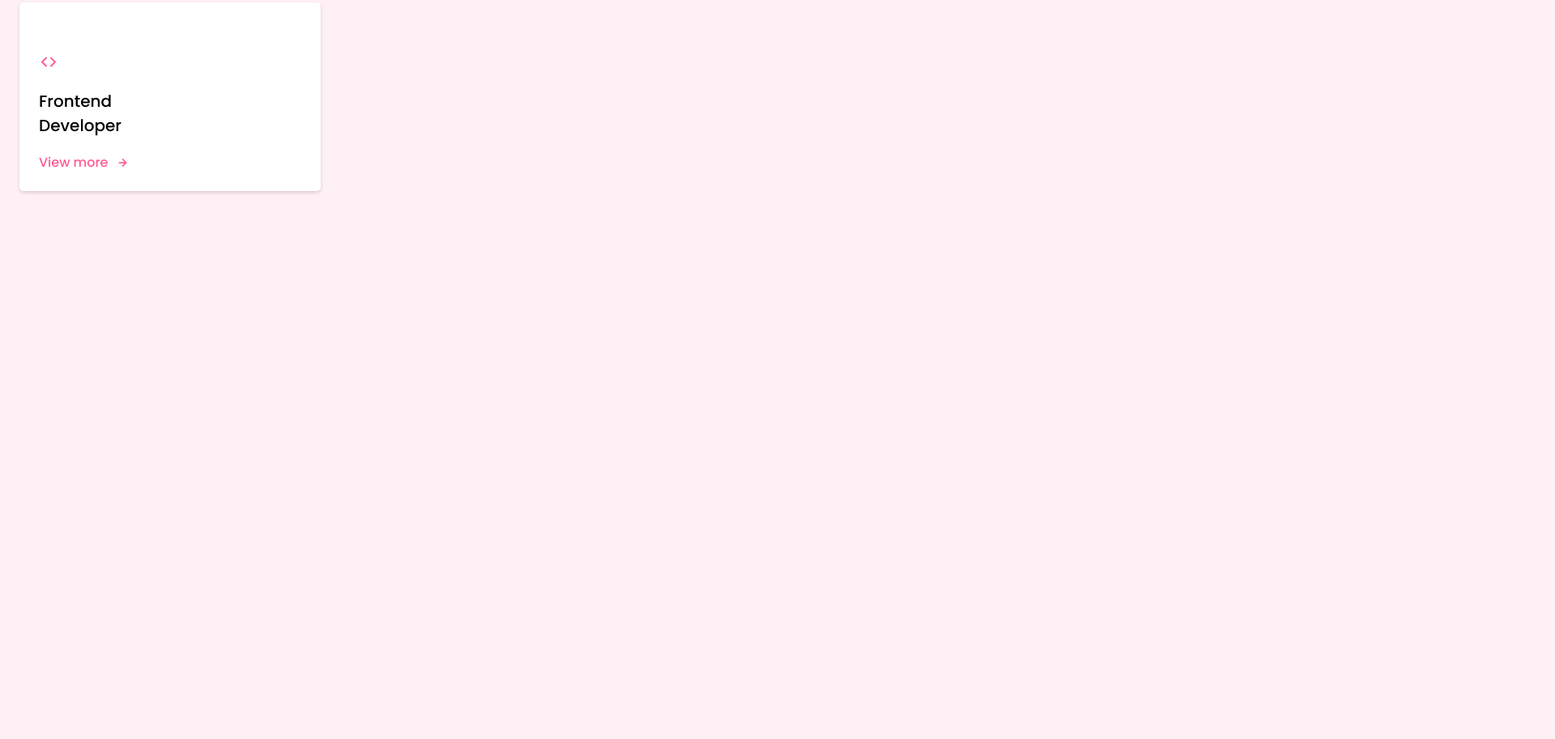
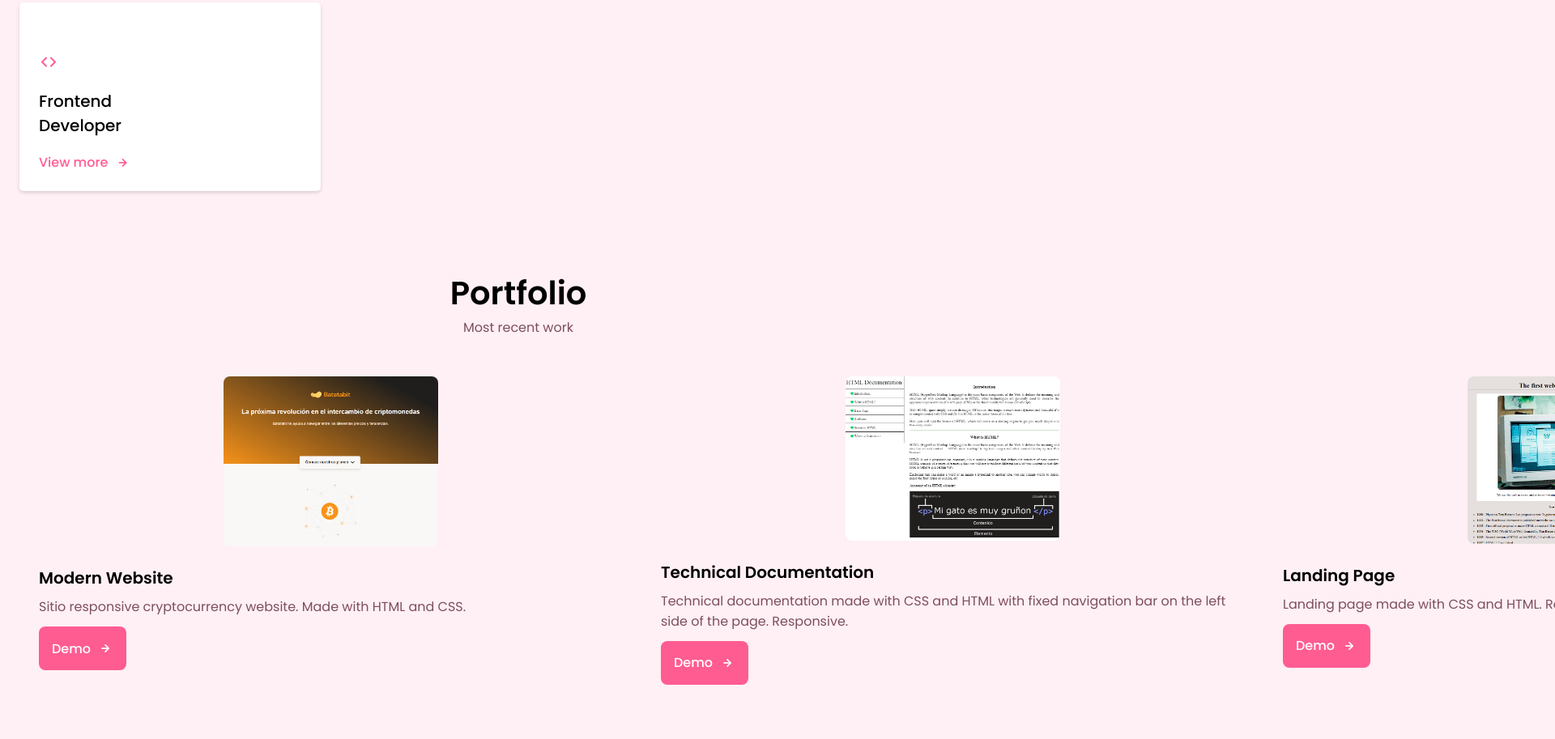
Before and after one commit to Leyva-Roldan/Responsive_Personal_Portfolio, a plain HTML site: page index.html in a window 1280 px wide. Shown: the part 3299-4212 px from the top of the page at 81% size, 1920 px wide, since content can reach past the window. Before the commit the page ends 3647 px from the top, so only its background shows below. Drawn offline with nearby package versions, Linux system fonts and the light colour scheme.

Commit message:
portfolio part 1

```diff
--- a/assets/css/style.css
+++ b/assets/css/style.css
@@ -608,9 +608,37 @@ img {
 }
 
 /* portfolio */
-
+.portfolio__container {
+    overflow: initial;
+}
+.portfolio__content {
+    padding: 0 1.5rem;
+}
+.portfolio__img {
+    width: 265px;
+    border-radius: .5rem;
+    justify-self: center;
+}
+.portfolio__title {
+    font-size: var(--h3-font-size);
+    margin-bottom: var(--mb-0-5);
+}
+.portfolio__description {
+    margin-bottom: var(--mb-0-75);
+}
+.portfolio__button:hover .button__icon {
+    transform: translateX(.25rem);
+}
 
 /* project in mind */
 
 
 /* testimonial */
+
+/* contact me */
+
+/* footer */
+
+/* scroll up */
+
+/* show scroll */
--- a/assets/js/main.js
+++ b/assets/js/main.js
@@ -94,6 +94,19 @@ modalCloses.forEach((modalClose) => {
 })
 
 /* portfolio swiper */
+let swiper = new swiper('.portfolio__container', {
+	cssMode: true,
+	navigation: {
+		nextEl: '.swiper-button-next',
+		prevEl: '.swiper-button-prev',
+	},
+	pagination: {
+		el: '.swiper-pagination'
+	},
+	mousewheel: true,
+	keyboard: true,
+});
+
 
 /* testimonial */
 
--- a/index.html
+++ b/index.html
@@ -9,9 +9,11 @@
     <link rel="stylesheet" href="https://unicons.iconscout.com/release/v4.0.0/css/line.css">
 
     <!--Swiper CSS-->
+    <link rel="stylesheet" href="/assets/css/swiper-bundle.min.css">
+
+    <!--CSS-->
     <link rel="stylesheet" href="./assets/css/style.css">
 
-    <!--CSS-->
     <title>Responsive Portafolio Website</title>
 </head>
 <body>
@@ -632,7 +634,70 @@
 
 
         <!--portfolio-->
+        <section class="portfolio section" id="portfolio">
+            <h2 class="section__title">Portfolio</h2>
+            <span class="section__subtitle">Most recent work</span>
 
+            <div class="portfolio__container container swiper-container">
+                <div class="swiper-wrapper">
+                    <!--portfolio 1-->
+                    <div class="portfolio__content grid swiper-slide">
+                        <img src="./assets/img/portfolio_1.png" alt="" class="portfolio__img">
+
+                        <div class="portfolio__data">
+                            <h3 class="portfolio__title">Modern Website</h3>
+                            <p class="portfolio__description">Sitio responsive cryptocurrency website. Made with HTML and CSS.  </p>
+                            <a href="#" class="button button--flex button--small portfolio__button">
+                                Demo
+                                <i class="uil uil-arrow-right button__icon"></i>
+                            </a>
+                        </div>
+                    </div>
+
+                    <!--portfolio 2-->
+                    <div class="portfolio__content grid swiper-slide">
+                        <img src="./assets/img/portfolio2.png" alt="" class="portfolio__img">
+
+                        <div class="portfolio__data">
+                            <h3 class="portfolio__title">Technical Documentation</h3>
+                            <p class="portfolio__description">Technical documentation made with CSS and HTML with fixed navigation bar on the left side of the page. Responsive.</p>
+                            <a href="#" class="button button--flex button--small portfolio__button">
+                                Demo
+                                <i class="uil uil-arrow-right button__icon"></i>
+                            </a>
+                        </div>
+                    </div>
+
+                    <!--portfolio 3-->
+                    <div class="portfolio__content grid swiper-slide">
+                        <img src="./assets/img/portfolio3.png" alt="" class="portfolio__img">
+
+                        <div class="portfolio__data">
+                            <h3 class="portfolio__title">Landing Page</h3>
+                            <p class="portfolio__description">Landing page made with CSS and HTML. Responsive.</p>
+                            <a href="#" class="button button--flex button--small portfolio__button">
+                                Demo
+                                <i class="uil uil-arrow-right button__icon"></i>
+                            </a>
+                        </div>
+                    </div>
+                </div>
+
+                <!-- add arrows -->
+                <div class="swiper-button-next"></div>
+                <div class="swiper-button-prev"></div>
+
+                <!-- Add pagination-->
+                <div class="swiper-pagination"></div>
+            </div>
+        </section>
+
+        <!--proyect in mind -->
+
+
+        <!--testimonial-->
+
+        <!--contact me-->
     </main>
 
     <!--footer-->
@@ -640,7 +705,7 @@
     <!--scroll top-->
 
     <!--swiper JS-->
-    <script src=""></script>
+    <script src="/assets/js/swiper-bundle.min.js"></script>
 
     <!--main js-->
     <script src="./assets/js/main.js"></script>
```
Also changed, not shown: assets/css/swiper-bundle.min.css (added), assets/img/portfolio2.png (added), assets/img/portfolio3.png (added), assets/img/portfolio_1.png (added), assets/js/swiper-bundle.min.js (added).
